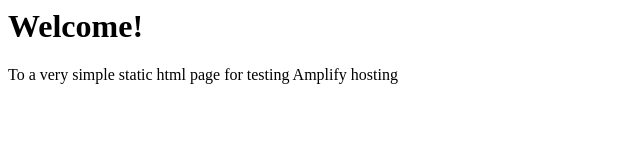
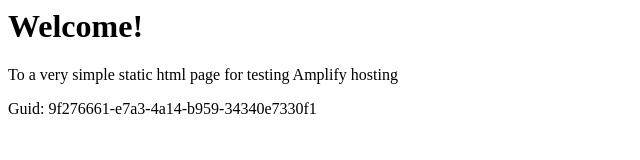
Before and after one commit to aws-aemilia-pdx/Github-PR-Commit-Integration-Test-DoNotTouch-Gith-OKSLNVO2-v1-preprod-us-west-2, a website: page src/index.html in a window 1280 px wide. Shown: the whole page, without its empty margins (0-640 px from the left). Drawn offline with Linux system fonts and the light colour scheme.

Commit message:
commit from integ tests

```diff
--- a/src/index.html
+++ b/src/index.html
@@ -1,3 +1,5 @@
+
+
 <html lang="en">
 
 <head>
@@ -10,6 +12,6 @@
 <body>
     <h1>Welcome!</h1>
     <p>To a very simple static html page for testing Amplify hosting</p>
-</body>
+    <p>Guid: 9f276661-e7a3-4a14-b959-34340e7330f1</p></body>
 
 </html>
```
